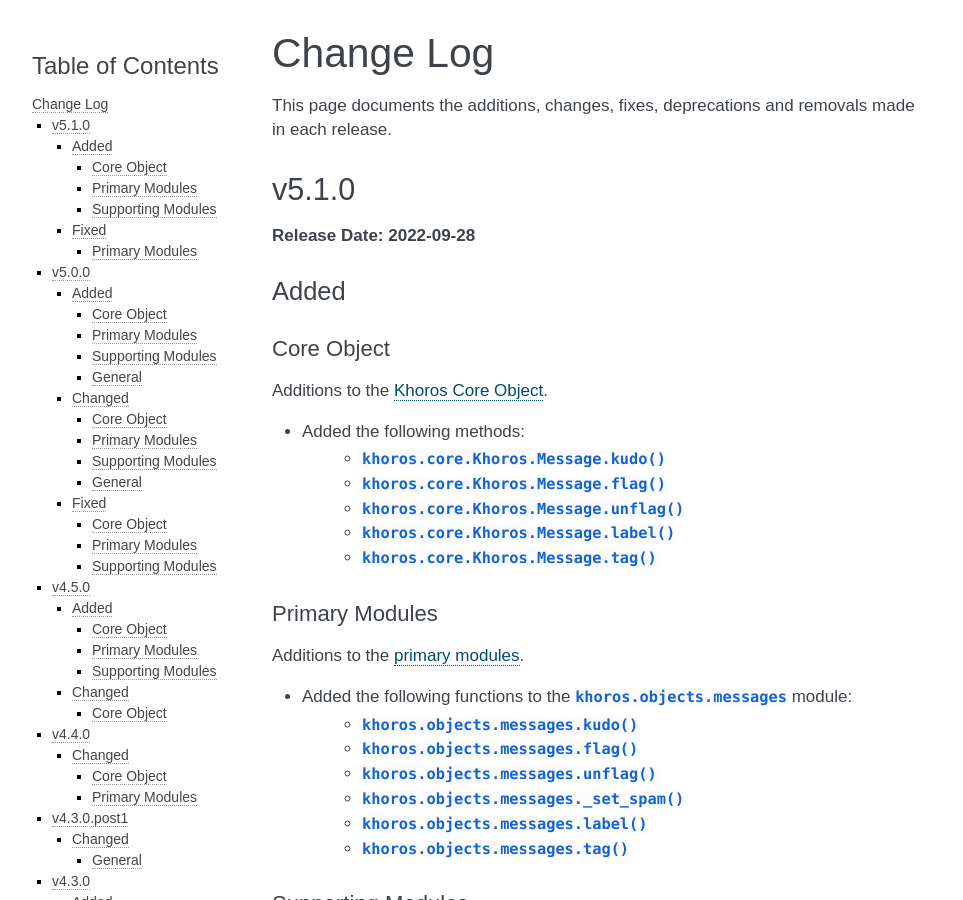
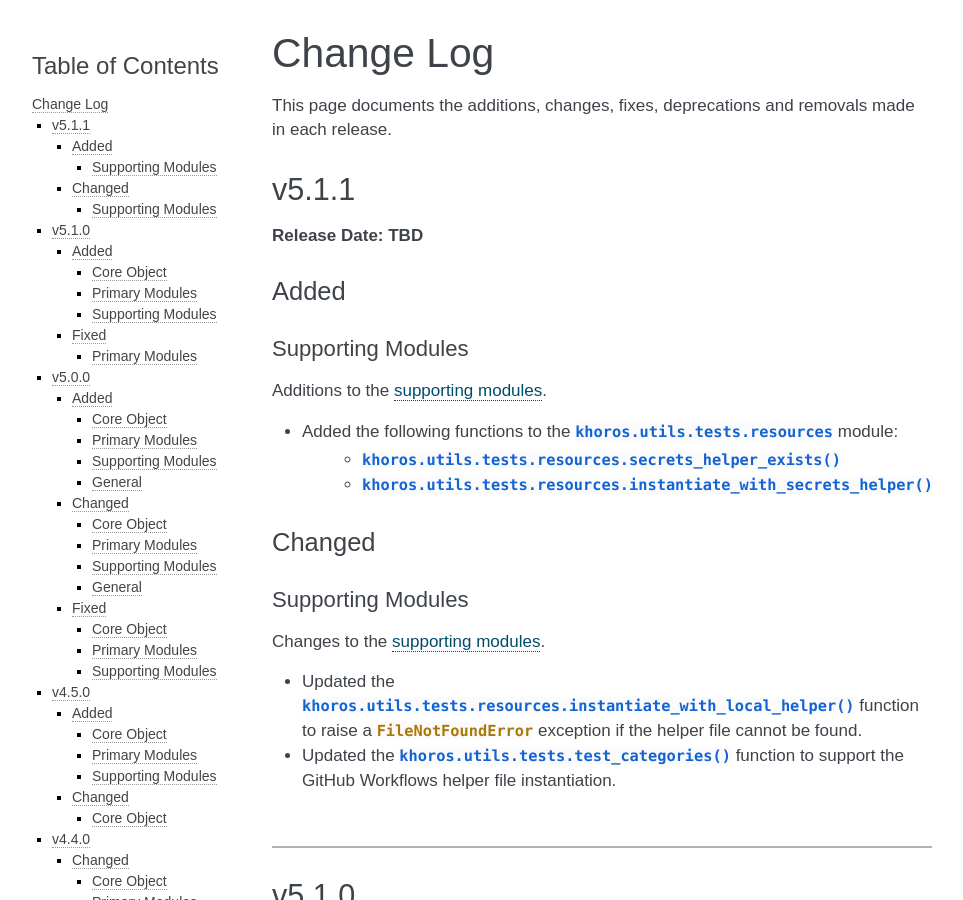
Before and after one commit to jeffshurtliff/khoros, a Sphinx documentation site: the page built from docs/changelog.rst, in a window 1280 px wide and 900 px high. Shown: the whole window, without its empty margins (148-1111 px from the left). Built offline with Sphinx 7.4.7, drawn with Linux system fonts in a browser that asks for light colours.

Commit message:
Made changes relating to 5.1.1. See changelog for details.

```diff
--- a/docs/changelog.rst
+++ b/docs/changelog.rst
@@ -2,6 +2,38 @@
 Change Log
 ##########
 This page documents the additions, changes, fixes, deprecations and removals made in each release.
+
+******
+v5.1.1
+******
+**Release Date: TBD**
+
+Added
+=====
+
+Supporting Modules
+------------------
+Additions to the :doc:`supporting modules <supporting-modules>`.
+
+* Added the following functions to the :py:mod:`khoros.utils.tests.resources` module:
+    * :py:func:`khoros.utils.tests.resources.secrets_helper_exists`
+    * :py:func:`khoros.utils.tests.resources.instantiate_with_secrets_helper`
+
+Changed
+=======
+
+Supporting Modules
+------------------
+Changes to the :doc:`supporting modules <supporting-modules>`.
+
+* Updated the :py:func:`khoros.utils.tests.resources.instantiate_with_local_helper` function
+  to raise a :py:exc:`FileNotFoundError` exception if the helper file cannot be found.
+* Updated the :py:func:`khoros.utils.tests.test_categories` function to support the GitHub
+  Workflows helper file instantiation.
+
+|
+
+-----
 
 ******
 v5.1.0
```
Also changed, not shown: 2 other files.
